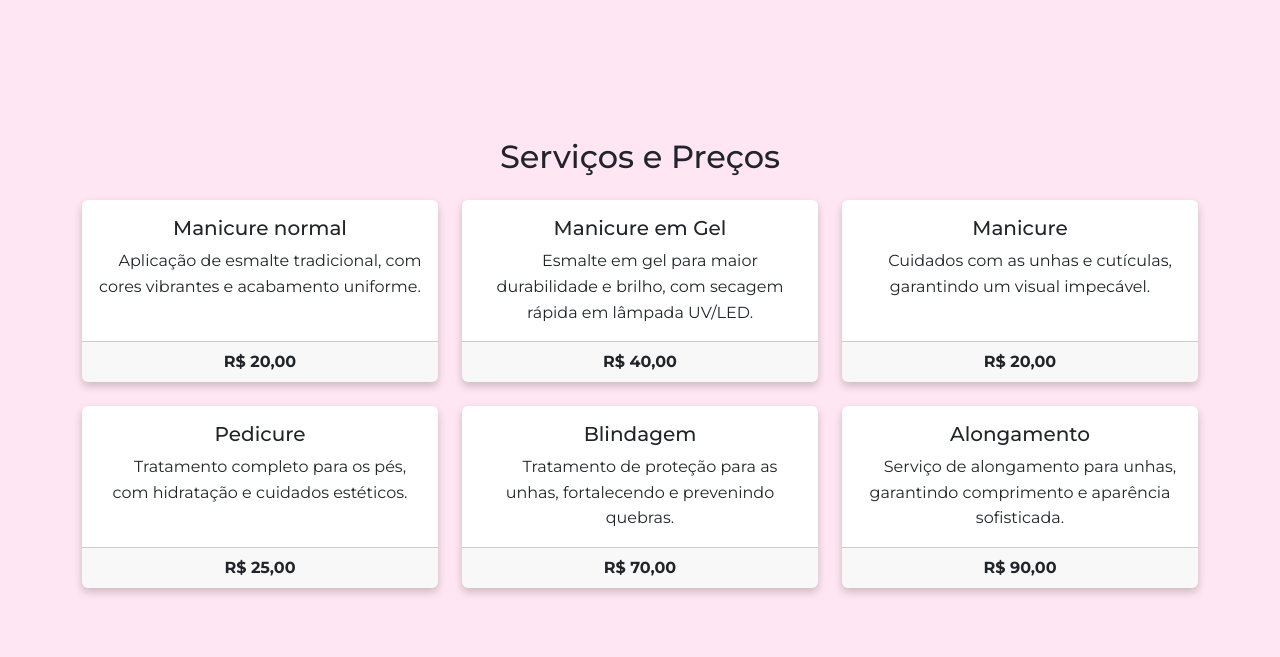
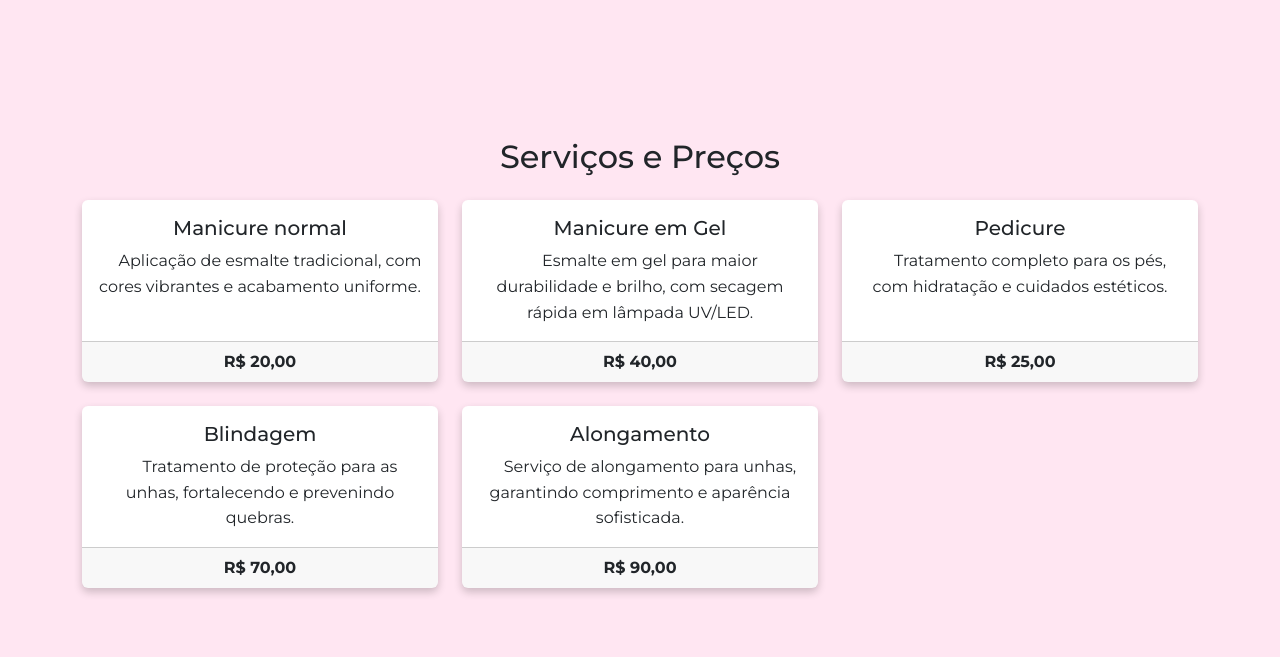
Before and after one commit to erick1345/NailsByLuize, a PHP site: page /teste/ in a window 1280 px wide. Shown: the part 746-1403 px from the top of the page. Run offline with PHP 8.4, Linux system fonts and the light colour scheme.

Commit message:
atualizando php

```diff
--- a/pages/home.php
+++ b/pages/home.php
@@ -66,18 +66,6 @@
           </div>
 
 
-          <div class="col">
-            <div class="card h-100">
-
-              <div class="card-body text-center">
-                <h5 class="card-title">Manicure</h5>
-                <p class="card-text">Cuidados com as unhas e cutículas, garantindo um visual impecável.</p>
-              </div>
-              <div class="card-footer text-center">
-                <strong>R$ 20,00</strong>
-              </div>
-            </div>
-          </div>
 
 
           <div class="col">
```
